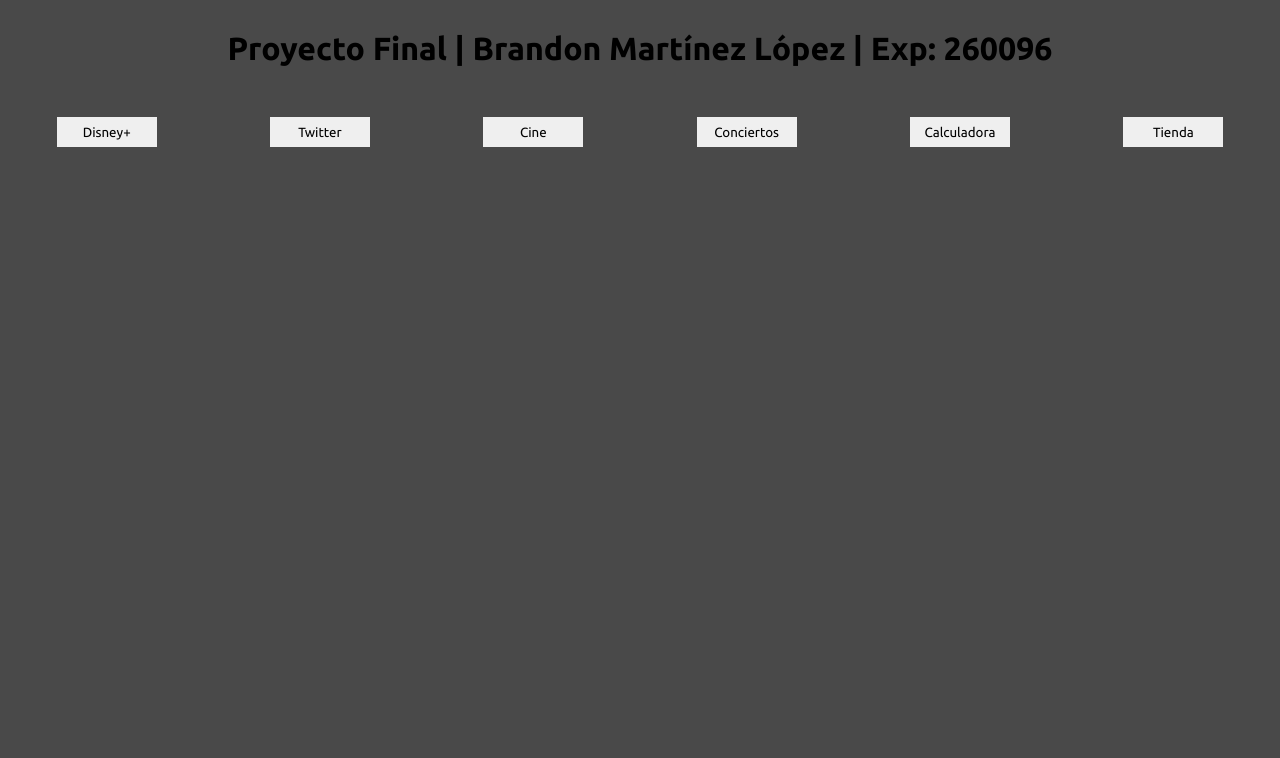
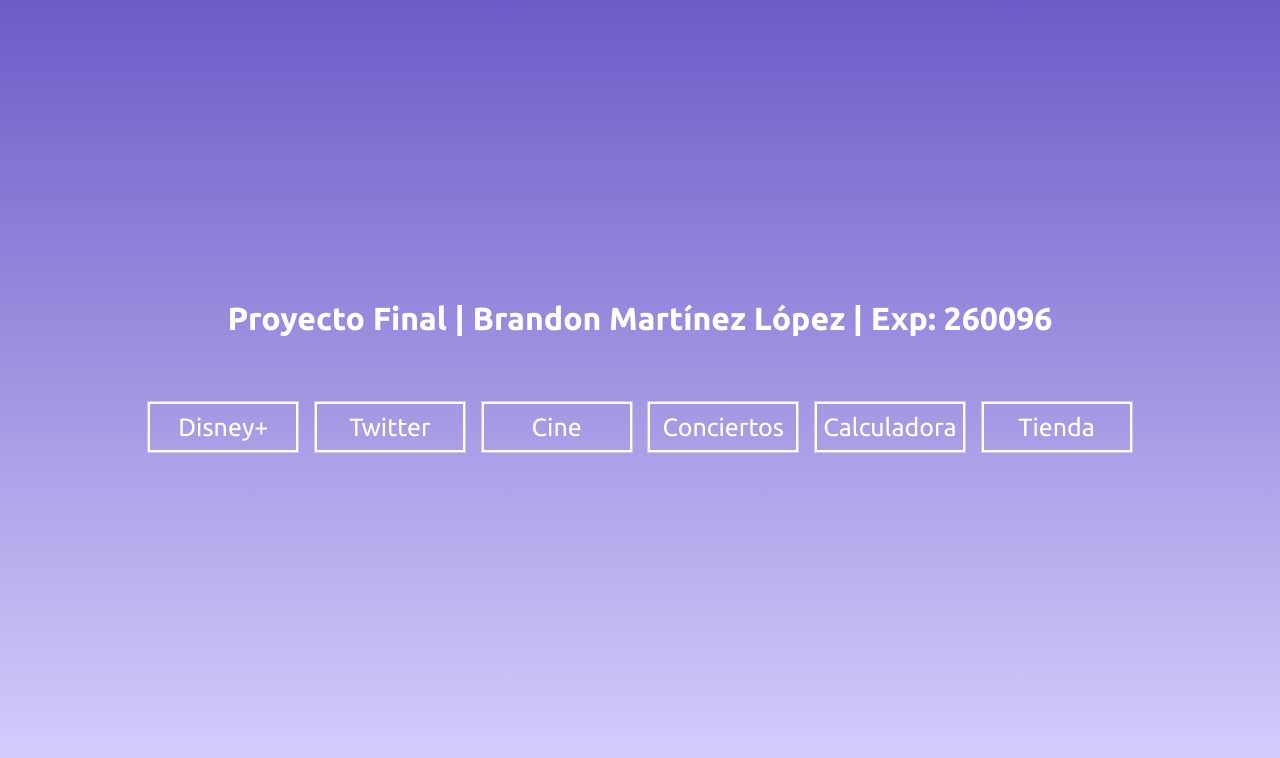
Before and after one commit to Brandinskins/ProyectoFinalDSI, a plain HTML site: page index.html in a window 1280 px wide. Drawn offline with Linux system fonts and the light colour scheme.

Commit message:
Estilos
Cambio de los estilos del menú principal

```diff
--- a/index.html
+++ b/index.html
@@ -26,26 +26,42 @@
         font-family: 'Ubuntu', sans-serif;
     }
     html{
-        background-color: rgb(73, 73, 73);
+        background: linear-gradient(#6D5BC7, #DAD3FF);
+        height: 100%;
     }
     h1{
         text-align: center;
-        margin-top: 30px;
+        margin-top: 300px;
+        color: white;
     }
     div{
         position: relative;
         float: left;
-        width: 100%;
+        width: 1000px;
         height: 100px;
         display: flex;
+        margin-left: calc(50% - 500px);
+        margin-top: 30px;
         justify-content: space-around;
     }
     button{
-        width: 100px;
-        height: 30px;
-        margin-top: 50px;
-        border: none;
+        color: #fff !important;
+        width: 150px;
+        height: 50px;
+        margin-top: 35px;
+        border: 2px solid #ffffff;
         cursor: pointer;
+        font-size: 25px;
+        background: none;
+        outline: 1px solid;
+        outline-color: rgba(255, 255, 255, 0.4);
+        transition: all 1s cubic-bezier(0.19, 1, 0.22, 1);
+    }
+    button:hover{
+        box-shadow: inset 0 0 20px rgba(255, 255, 255, 0.5), 0 0 20px rgba(255, 255, 255, 0.4);
+        outline-color: rgba(49, 138, 172, 0);
+        outline-offset: 80px;
+        text-shadow: 1px 1px 6px #fff;
     }
 </style>
 </html>
```
